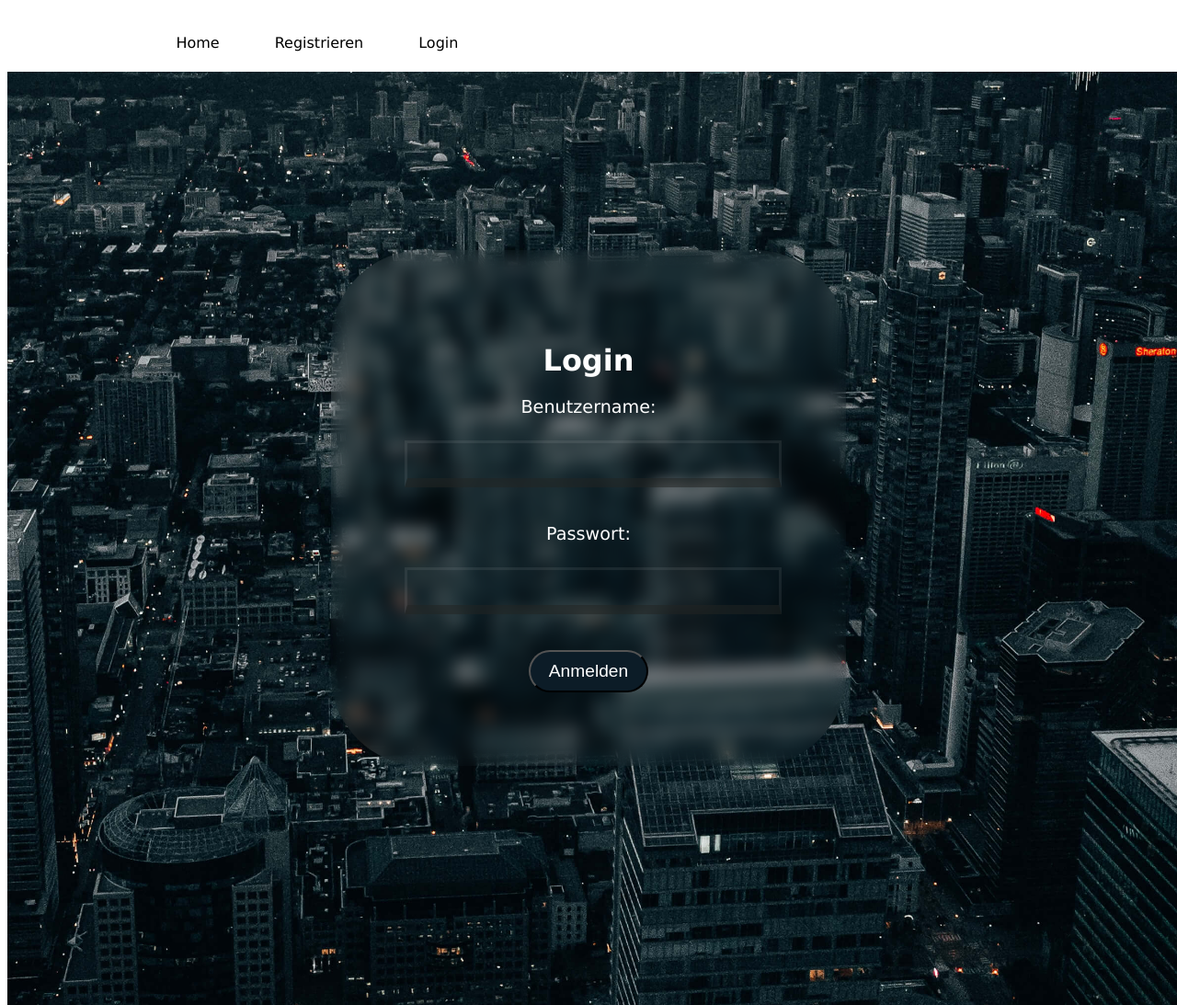
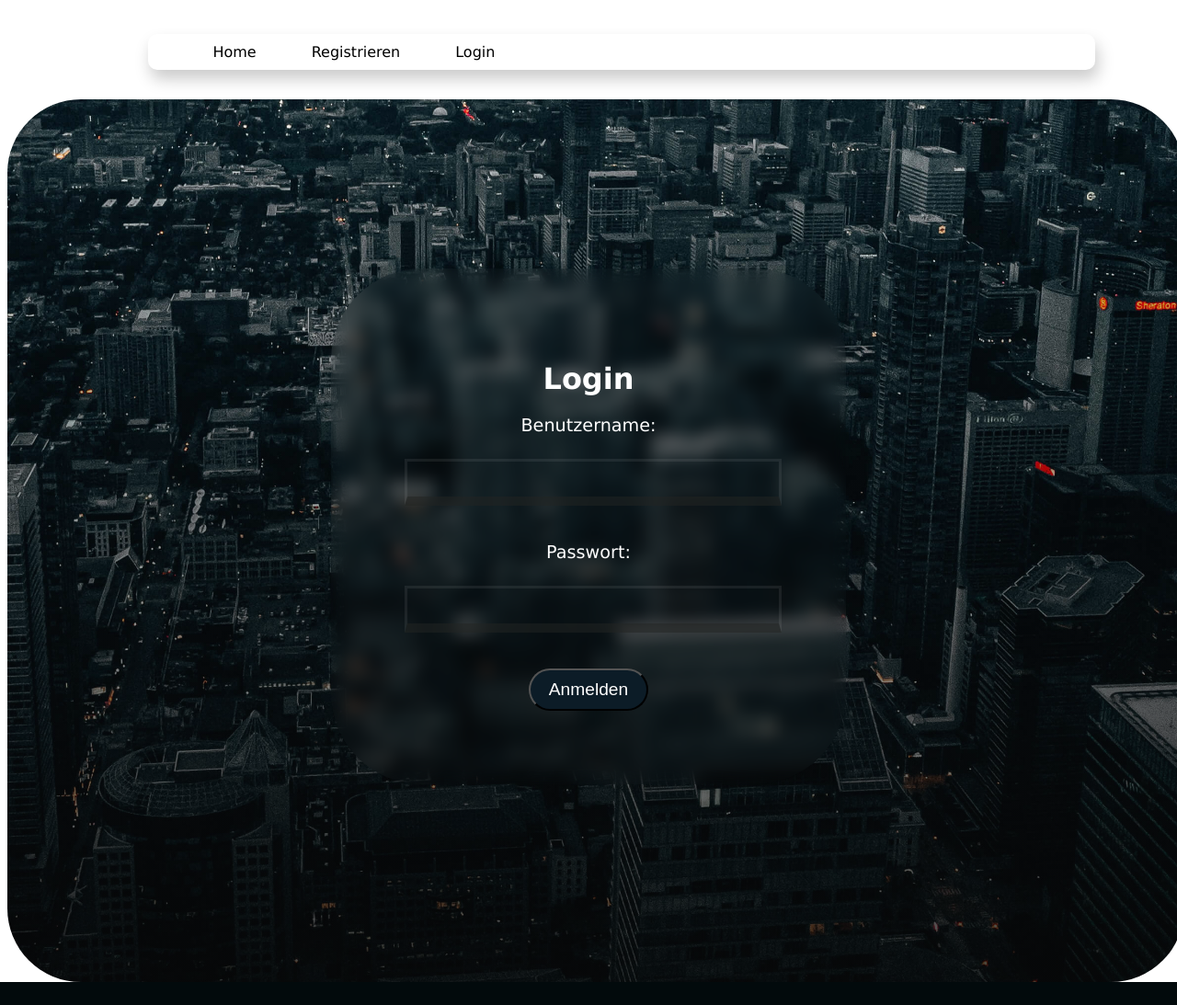
Before and after one commit to vinnypooh21/ProjectWeb, a PHP site: page /html/login.html in a window 1280 px wide. Shown: the top 1093 px of the page at 92% size. After the commit the page ends 1068 px from the top, so only its background shows below. Run offline with PHP 8.4, Linux system fonts and the light colour scheme.

Commit message:
copy settings

```diff
--- a/CSS/style_login.css
+++ b/CSS/style_login.css
@@ -1,4 +1,3 @@
-
 /* style.css */
 
 /* Link-Menü-Stil */
@@ -7,8 +6,12 @@
     list-style: none;
     display: flex;
     justify-content: left;
-    padding: 0;
     margin-left: 4.5%;
+    padding-top: 10px;
+    padding-bottom: 10px;
+    margin-right: 7%;
+    box-shadow: 3px 10px 17px 0px #cbcbcb;
+    border-radius: 10px;
 }
 
 
@@ -34,7 +37,7 @@
 body {
     font-family: "Century Gothic", CenturyGothic, Geneva, AppleGothic, sans-serif;
     color: #731515;  /*Textfarbe auf Weiß setzen */
-    /*background-image: url('Pictures/home.png');*/
+    /* background-image: url('Pictures/home.png'); */
     /*background-repeat: no-repeat;
     background-size: cover;*/
 }
@@ -49,10 +52,11 @@ header {
     text-align: left;
     font-family: "Century Gothic", CenturyGothic, Geneva, AppleGothic, sans-serif;
     color: #ffffff;  /*Textfarbe auf Weiß setzen */
-    /*background-image: url('../Pictures/banner-43.png');*/
+    /* background-image: url('../Pictures/banner-43.png'); */
     background-repeat: no-repeat;
     background-position: top right;
     /* backdrop-filter: blur(9px); */
+    /* box-shadow: 5px 5px 5px #888888; */
 }
 
 
@@ -208,11 +212,13 @@ body::before {
     content: "";
     position: absolute;
     width: 100%;
-    height: 140%;
-    background-image: url('../Pictures/login-background.jpg');
+    height: 120%;
+    /* background-image: url('../Pictures/login-background.jpg'); */
+    background-image: linear-gradient(to bottom, rgb(115 211 249 / 1%), rgb(8 8 8 / 74%)), url(../Pictures/login-background.jpg);
+    border-radius: 80px;
     background-position: center;
     background-size: cover;
-    margin-top: 70px;
+    margin-top: 100px;
   }
 
   .container {
```
